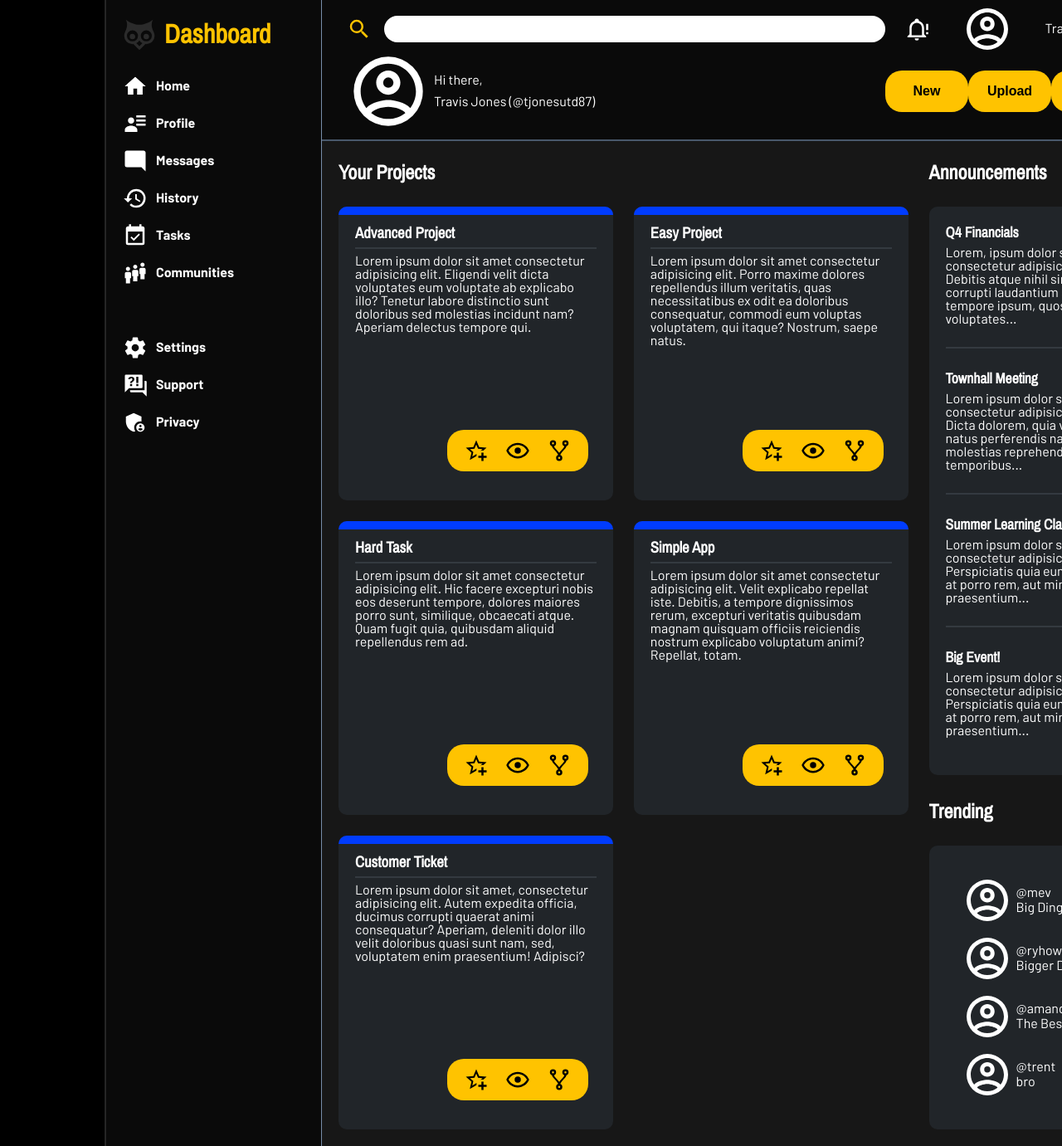
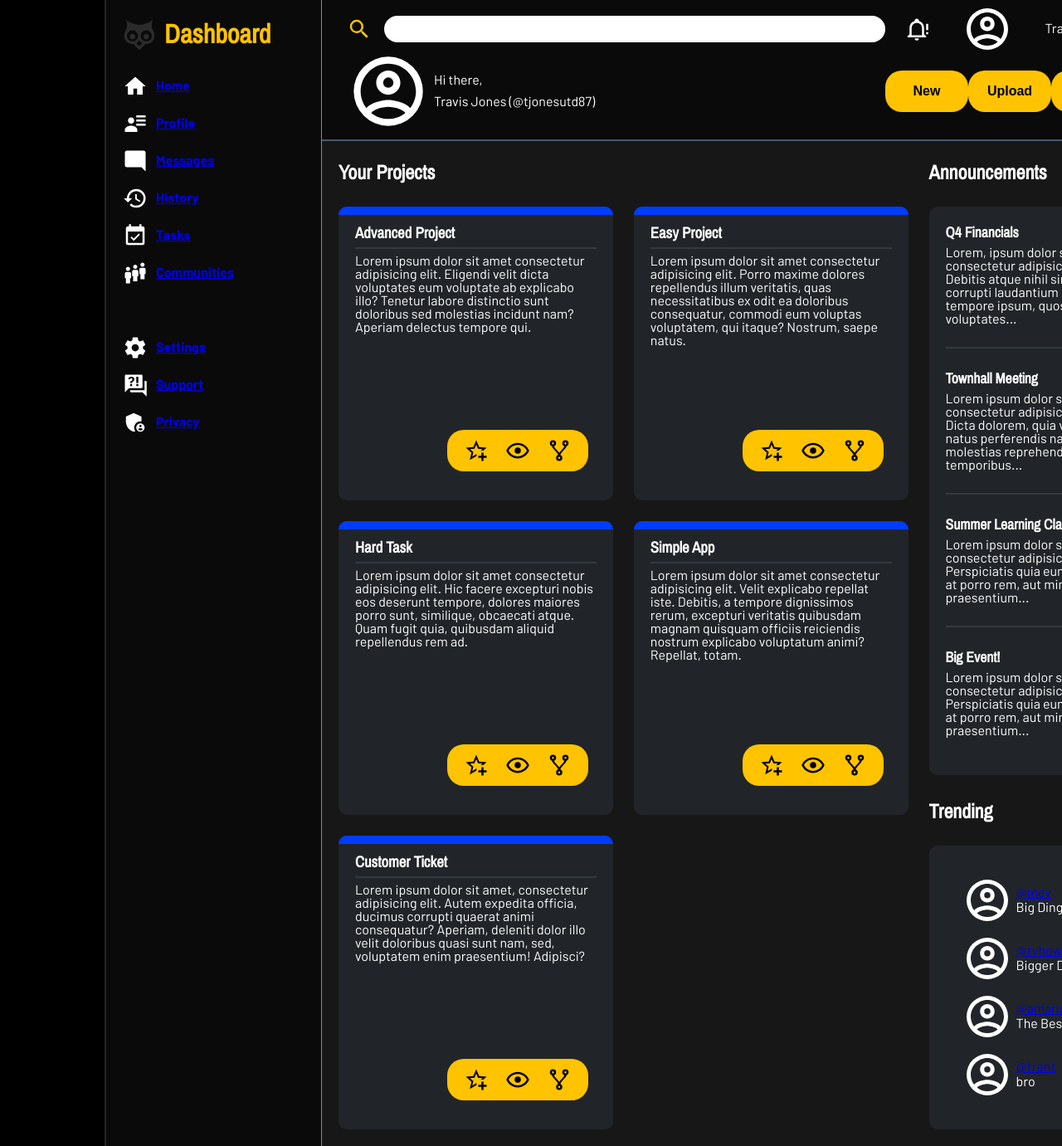
Before and after one commit to tjonesutd87/admin-dashboard, a plain HTML site: page index.html in a window 1280 px wide. Shown: the top 1381 px of the page at 83% size. Drawn offline with Linux system fonts and the light colour scheme.

Commit message:
Update html to match new styles

```diff
--- a/index.html
+++ b/index.html
@@ -22,7 +22,7 @@
                 <img class="large-badge" src="images/account-circle-outline.svg" alt="large profile badge">
                 <div id="greeting">
                     <p>Hi there,</p>
-                    <p>Travis Jones (@tjonesutd87)</p>
+                    <p id="greeting-name">Travis Jones (@tjonesutd87)</p>
                 </div>
             </div>
             <div id="button-container">
@@ -39,40 +39,40 @@
             <div id="nav">
                 <div>
                     <img class="light-icon" src="images/home.svg" alt="Home">
-                    <p>Home</p>
+                    <a href="#announcements">Home</a>
                 </div>
                 <div>
                     <img class="light-icon" src="images/account-details.svg" alt="Profile">
-                    <p>Profile</p>
+                    <a href="#announcements">Profile</a>
                 </div>
                 <div>
                     <img class="light-icon" src="images/message-reply.svg" alt="Messages">
-                    <p>Messages</p>
+                    <a href="#announcements">Messages</a>
                 </div>
                 <div>
                     <img class="light-icon" src="images/history.svg" alt="History">
-                    <p>History</p>
+                    <a href="#announcements">History</a>
                 </div>
                 <div>
                     <img class="light-icon" src="images/calendar-check.svg" alt="Tasks">
-                    <p>Tasks</p>
+                    <a href="#announcements">Tasks</a>
                 </div>
                 <div>
                     <img class="light-icon" src="images/human-queue.svg" alt="Communities">
-                    <p>Communities</p>
+                    <a href="#announcements">Communities</a>
                 </div>
                 <div></div>
                 <div>
                     <img class="light-icon" src="images/cog.svg" alt="Settings">
-                    <p>Settings</p>
+                    <a href="#announcements">Settings</a>
                 </div>
                 <div>
                     <img class="light-icon" src="images/frequently-asked-questions.svg" alt="Support">
-                    <p>Support</p>
+                    <a href="#announcements">Support</a>
                 </div>
                 <div>
                     <img class="light-icon" src="images/shield-account-variant.svg" alt="Privacy">
-                    <p>Privacy</p>
+                    <a href="#announcements">Privacy</a>
                 </div>
             </div>
         </div>
@@ -188,29 +188,29 @@
                 <div class="trending-profile">
                     <img class="small-badge" src="images/account-circle-outline.svg" alt="profile badge">
                     <div class="profile-description">
-                        <p>@mev</p>
-                        <p>Big Dingus</p>
+                        <a href="#card-container" class="profile-name">@mev</a>
+                        <p class="profile-nickname">Big Dingus</p>
                     </div>
                 </div>
                 <div class="trending-profile">
                     <img class="small-badge" src="images/account-circle-outline.svg" alt="profile badge">
                     <div class="profile-description">
-                        <p>@ryhow</p>
-                        <p>Bigger Dingus</p>
+                        <a href="#card-container" class="profile-name">@ryhow</a>
+                        <p class="profile-nickname">Bigger Dingus</p>
                     </div>
                 </div>
                 <div class="trending-profile">
                     <img class="small-badge" src="images/account-circle-outline.svg" alt="profile badge">
                     <div class="profile-description">
-                        <p>@amanda</p>
-                        <p>The Best</p>
+                        <a href="#header" class="profile-name">@amanda</a>
+                        <p class="profile-nickname">The Best</p>
                     </div>
                 </div>
                 <div class="trending-profile">
                     <img class="small-badge" src="images/account-circle-outline.svg" alt="profile badge">
                     <div class="profile-description">
-                        <p>@trent</p>
-                        <p>bro</p>
+                        <a href="#header" class="profile-name">@trent</a>
+                        <p class="profile-nickname">bro</p>
                     </div>
                 </div>
             </div>
```
